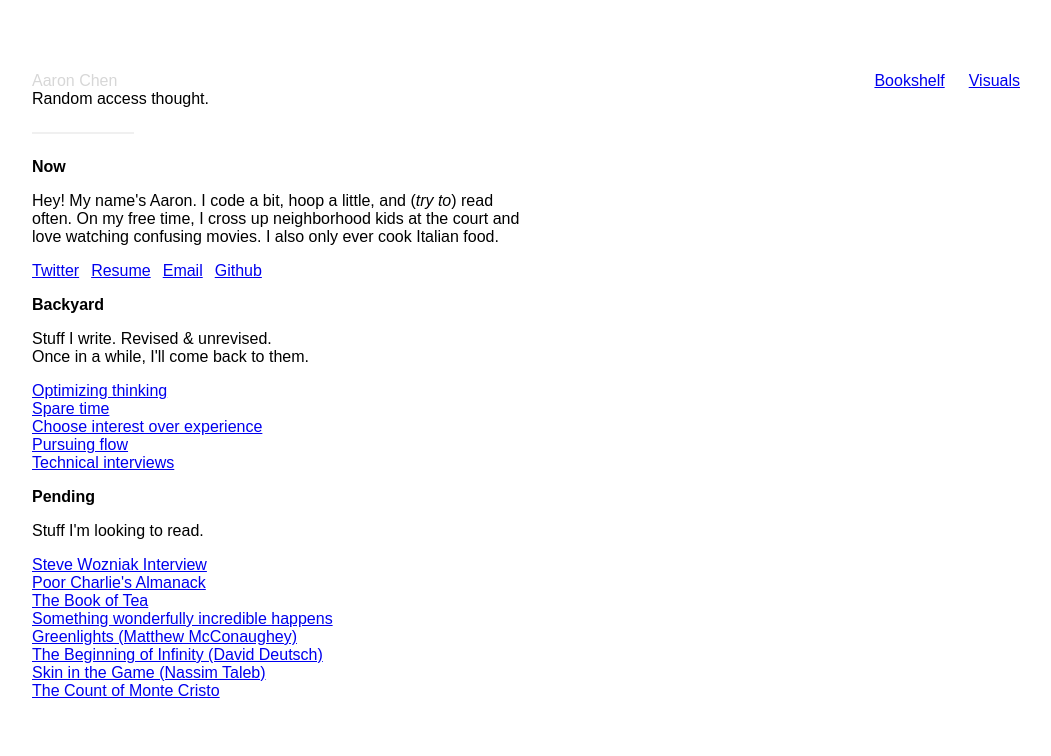
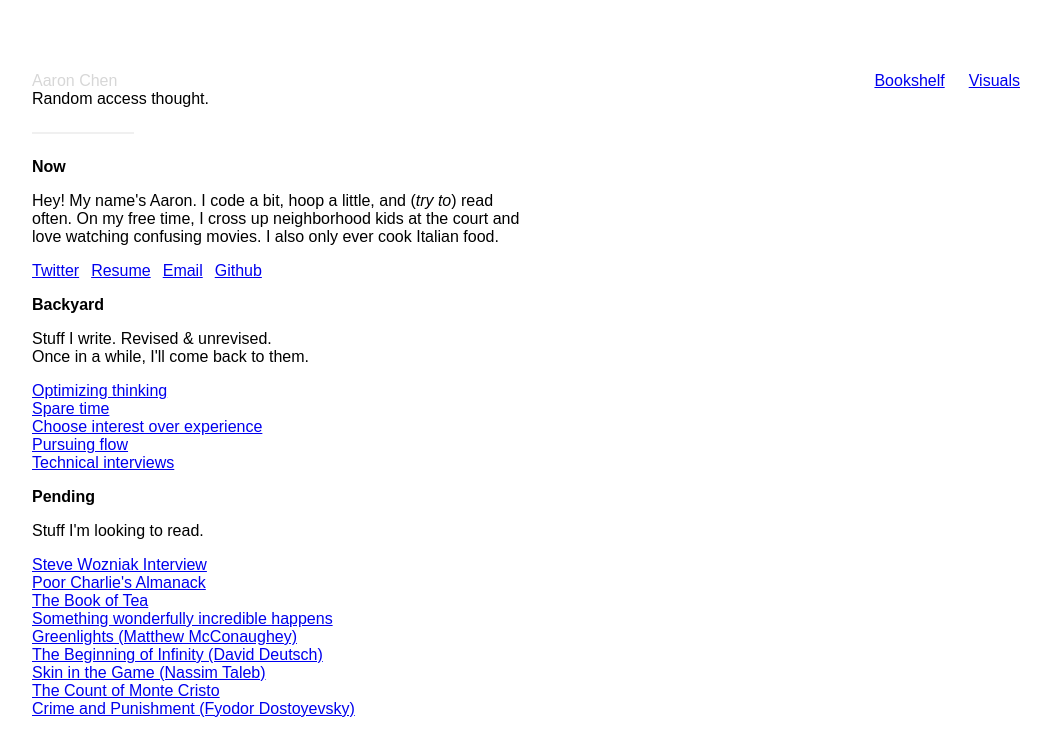
Before and after one commit to Kempo/website, a Gatsby site: page / in a window 1280 px wide. Shown: the whole page, without its empty margins (108-1159 px from the left). Built offline with nearby package versions, Linux system fonts and the light colour scheme; Gatsby itself is replaced by a stand-in of ours; a web font is replaced by a local one.

Commit message:
add fyodor

```diff
--- a/src/pages/index.js
+++ b/src/pages/index.js
@@ -41,6 +41,7 @@ function Home({ data }) {
           <li><a href="https://www.goodreads.com/book/show/10483171-the-beginning-of-infinity">The Beginning of Infinity (David Deutsch)</a></li>
           <li><a href="https://www.goodreads.com/book/show/36064445-skin-in-the-game">Skin in the Game (Nassim Taleb)</a></li>
           <li><a href="https://www.goodreads.com/book/show/7126.The_Count_of_Monte_Cristo">The Count of Monte Cristo</a></li>
+          <li><a href="https://www.goodreads.com/book/show/7144.Crime_and_Punishment">Crime and Punishment (Fyodor Dostoyevsky)</a></li>
         </ul>
       </div>
     </Layout>
```
